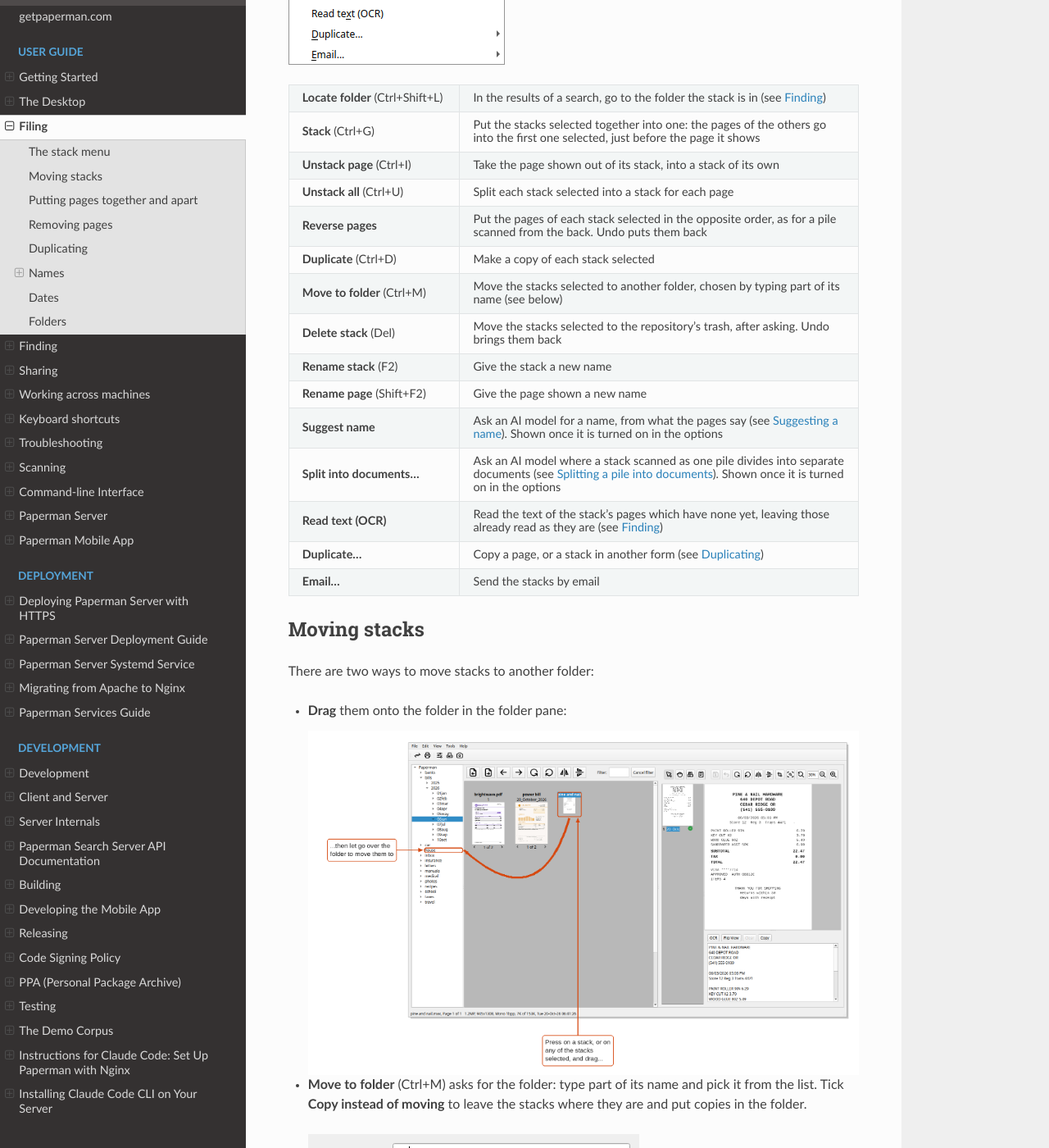
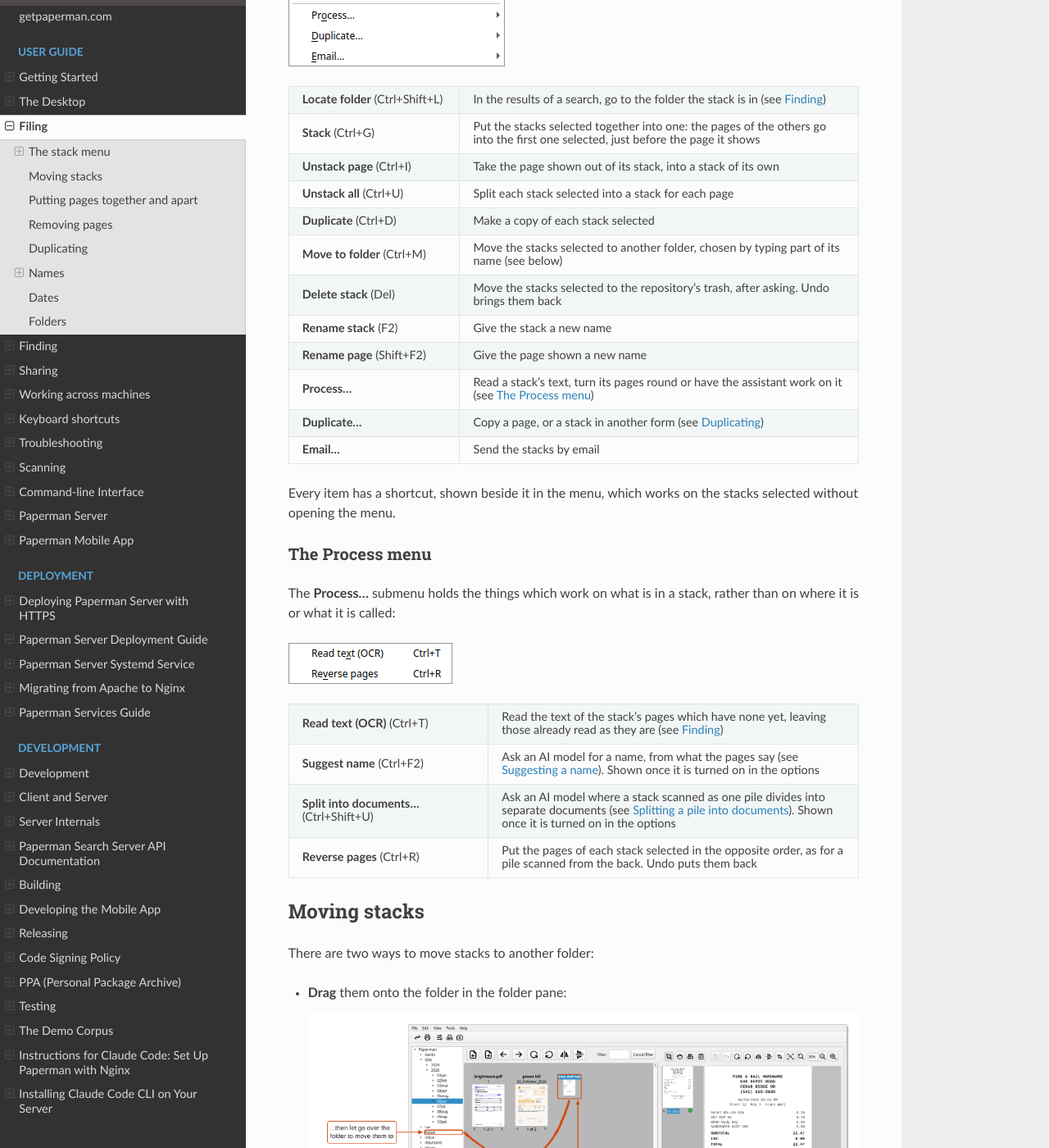
Before and after one commit to sjg20/paperman, a Sphinx documentation site: the page built from doc/filing.rst, in a window 1280 px wide and 1400 px high, scrolled down 605 px. Shown: the whole window at 82% size. Built offline with Sphinx 7.4.7 and the Read the Docs theme 3.1.0, drawn with Linux system fonts in a browser that asks for light colours; some of the changed text lies outside the part shown.

Commit message:
desktop: Shorten the stack menu, with a key for every item
The menu for a stack has grown to thirteen items before its submenus,
and several of them can only be reached through it, since they have no
shortcut.

Move the things which work on what is in a stack, rather than on
where it is or what it is called, into a Process submenu: reading its
text, the assistant's name and split, and reversing its pages. Give a
shortcut to each item which had none: reading text, suggesting a name,
splitting into documents, reversing pages, copying the odd or the even
pages, and unfolding a booklet.

Take the pictures of the menus again for the user guide, with one of
the new submenu.

Co-developed-by: Claude Fable 5.2 <noreply@anthropic.com>
Claude-Session: https://claude.ai/code/session_01BxfLL7T8McSpFMMxYekitE

```diff
--- a/doc/filing.rst
+++ b/doc/filing.rst
@@ -43,20 +40,42 @@ with it, or with all the stacks selected:
      - Give the stack a new name
    * - **Rename page** (Shift+F2)
      - Give the page shown a new name
-   * - **Suggest name**
-     - Ask an AI model for a name, from what the pages say (see
-       `Suggesting a name`_). Shown once it is turned on in the options
-   * - **Split into documents...**
-     - Ask an AI model where a stack scanned as one pile divides into
-       separate documents (see `Splitting a pile into documents`_). Shown
-       once it is turned on in the options
-   * - **Read text (OCR)**
-     - Read the text of the stack's pages which have none yet, leaving
-       those already read as they are (see :doc:`finding`)
+   * - **Process...**
+     - Read a stack's text, turn its pages round or have the assistant
+       work on it (see `The Process menu`_)
    * - **Duplicate...**
      - Copy a page, or a stack in another form (see `Duplicating`_)
    * - **Email...**
      - Send the stacks by email
+
+Every item has a shortcut, shown beside it in the menu, which works on
+the stacks selected without opening the menu.
+
+The Process menu
+~~~~~~~~~~~~~~~~
+
+The **Process...** submenu holds the things which work on what is in a
+stack, rather than on where it is or what it is called:
+
+.. image:: images/process-menu.png
+   :alt: The Process submenu
+
+.. list-table::
+   :widths: 35 65
+
+   * - **Read text (OCR)** (Ctrl+T)
+     - Read the text of the stack's pages which have none yet, leaving
+       those already read as they are (see :doc:`finding`)
+   * - **Suggest name** (Ctrl+F2)
+     - Ask an AI model for a name, from what the pages say (see
+       `Suggesting a name`_). Shown once it is turned on in the options
+   * - **Split into documents...** (Ctrl+Shift+U)
+     - Ask an AI model where a stack scanned as one pile divides into
+       separate documents (see `Splitting a pile into documents`_). Shown
+       once it is turned on in the options
+   * - **Reverse pages** (Ctrl+R)
+     - Put the pages of each stack selected in the opposite order, as for
+       a pile scanned from the back. Undo puts them back
 
 Moving stacks
 -------------
@@ -154,11 +173,12 @@ named after it.
    * - **as PDF** (Ctrl+Shift+P)
      - Copy each stack as a PDF, with the text of its pages if it has
        been read
-   * - **even pages only**, **odd pages only**
+   * - **even pages only** (Ctrl+Shift+N), **odd pages only**
+       (Ctrl+Shift+O)
      - Copy just the even or the odd pages into a new stack
    * - **as JPEG** (Ctrl+Shift+J)
      - Copy each page as a JPEG picture
-   * - **Unfold booklet**
+   * - **Unfold booklet** (Ctrl+Shift+B)
      - For a booklet scanned two pages to a sheet: split each page down
        the middle and put the halves in reading order, in a new stack
        named after the original with ``_unfold``
@@ -181,7 +201,8 @@ This is off at first, since it sends text from your papers to the model.
 To turn it on, tick **Use an AI assistant to help with filing** in the
 **Assistant** tab of the options.
 
-Then right-click a stack and choose **Suggest name**. The name appears in
+Then right-click a stack and choose **Process... > Suggest name**, or
+press Ctrl+F2. The name appears in
 the name box: press **Enter** to accept it, change it first, or press
 **Esc** to keep the old name. Undo puts the old name back.
 
@@ -209,7 +230,8 @@ The quickest way to scan a day's post is as one pile, which arrives as one
 stack. With the assistant turned on, as above, Paperman can ask the AI
 model where each document in it starts, and what to call it.
 
-Right-click the stack and choose **Split into documents...**. After a few
+Right-click the stack and choose **Process... > Split into
+documents...**, or press Ctrl+Shift+U. After a few
 moments a window shows what the model suggests: a row for each document,
 with a picture of its first page, its pages and a name. Nothing has
 changed yet. In the window:
--- a/doc/finding.rst
+++ b/doc/finding.rst
@@ -82,7 +82,8 @@ from each page's picture (optical character recognition, or OCR) with
   ``.max`` file, so they go with the page when it is stacked, unstacked
   or copied. Turning a page drops its text, which is then read again the
   right way up.
-- **Read text (OCR)**, in a stack's right-click menu, reads stacks scanned
+- **Read text (OCR)** (Ctrl+T), under **Process...** in a stack's
+  right-click menu, reads stacks scanned
   before, or with the option off.
 - The text pane shows the text read from the page shown, and its **OCR**
   button reads that page again (see :doc:`desktop`).
--- a/doc/images/shots.yaml
+++ b/doc/images/shots.yaml
@@ -96,6 +96,10 @@ shots:
     made: test
     test: testDuplicateMenu
     shows: [desktopwidget.cpp]
+  process-menu.png:
+    made: test
+    test: testProcessMenu
+    shows: [desktopwidget.cpp]
   folder-menu.png:
     made: test
     test: testFolderMenu
--- a/doc/troubleshooting.rst
+++ b/doc/troubleshooting.rst
@@ -32,8 +32,8 @@ pages first (see :doc:`finding`):
 - Check that ``tesseract`` is installed (see :doc:`install`).
 - Check that **Read the text of scanned pages (OCR)** is ticked in
   **File > Options**.
-- Stacks scanned before then need **Read text (OCR)**, in a stack's
-  right-click menu.
+- Stacks scanned before then need **Read text (OCR)**, under
+  **Process...** in a stack's right-click menu.
 - After a lot of scanning the reading can be some way behind: the status
   bar says how many pages are left.
 - In a folder on a server, the server must be run with ``--index``, and
```
Also changed, not shown: other parts of doc/filing.rst (+0 -3 lines), doc/images/duplicate-menu.png, doc/images/process-menu.png (added), doc/images/stack-menu.png, 5 other files.
